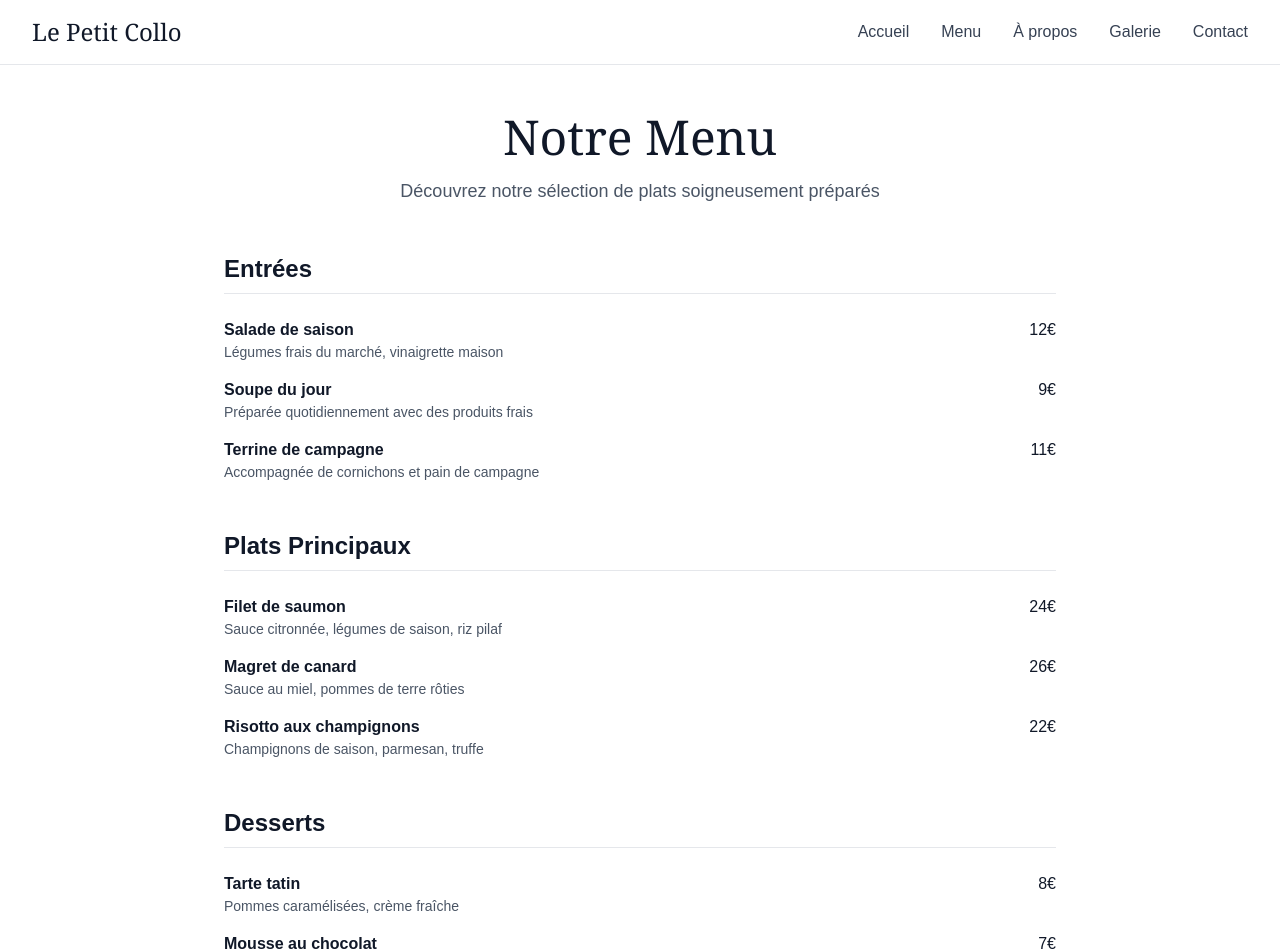
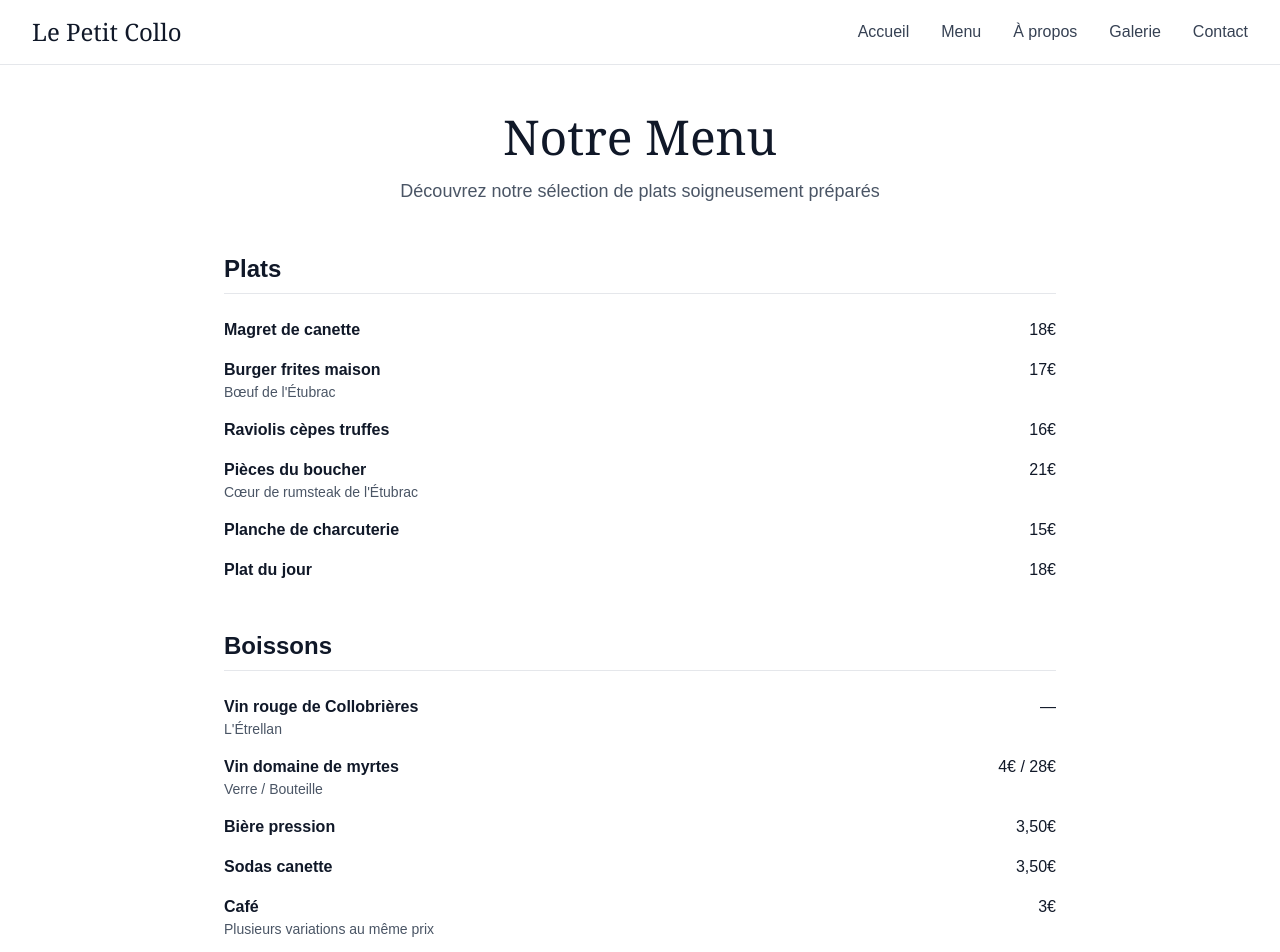
Before and after one commit to hicham-saddek/lepetitcollo, a Next.js app: page /menu in a window 1280 px wide. Shown: the top 952 px of the page. Built offline with nearby package versions, Linux system fonts and the light colour scheme.

Commit message:
Update menu items and prices in the restaurant website: rename sections, replace dishes, and adjust pricing for a more accurate representation of offerings.

```diff
--- a/app/menu/page.tsx
+++ b/app/menu/page.tsx
@@ -12,92 +12,91 @@ export default function Menu() {
         </div>
 
         <div className="space-y-12">
-          {/* Entrées */}
+          {/* Plats */}
           <section>
             <h2 className="text-2xl font-semibold text-gray-900 mb-6 border-b border-gray-200 pb-2">
-              Entrées
+              Plats
             </h2>
             <div className="space-y-4">
               <div className="flex justify-between items-start">
                 <div>
-                  <h3 className="font-semibold text-gray-900">Salade de saison</h3>
-                  <p className="text-gray-600 text-sm">Légumes frais du marché, vinaigrette maison</p>
+                  <h3 className="font-semibold text-gray-900">Magret de canette</h3>
                 </div>
-                <span className="text-gray-900 font-medium">12€</span>
+                <span className="text-gray-900 font-medium">18€</span>
               </div>
               <div className="flex justify-between items-start">
                 <div>
-                  <h3 className="font-semibold text-gray-900">Soupe du jour</h3>
-                  <p className="text-gray-600 text-sm">Préparée quotidiennement avec des produits frais</p>
+                  <h3 className="font-semibold text-gray-900">Burger frites maison</h3>
+                  <p className="text-gray-600 text-sm">Bœuf de l'Étubrac</p>
                 </div>
-                <span className="text-gray-900 font-medium">9€</span>
+                <span className="text-gray-900 font-medium">17€</span>
               </div>
               <div className="flex justify-between items-start">
                 <div>
-                  <h3 className="font-semibold text-gray-900">Terrine de campagne</h3>
-                  <p className="text-gray-600 text-sm">Accompagnée de cornichons et pain de campagne</p>
+                  <h3 className="font-semibold text-gray-900">Raviolis cèpes truffes</h3>
                 </div>
-                <span className="text-gray-900 font-medium">11€</span>
+                <span className="text-gray-900 font-medium">16€</span>
+              </div>
+              <div className="flex justify-between items-start">
+                <div>
+                  <h3 className="font-semibold text-gray-900">Pièces du boucher</h3>
+                  <p className="text-gray-600 text-sm">Cœur de rumsteak de l'Étubrac</p>
+                </div>
+                <span className="text-gray-900 font-medium">21€</span>
+              </div>
+              <div className="flex justify-between items-start">
+                <div>
+                  <h3 className="font-semibold text-gray-900">Planche de charcuterie</h3>
+                </div>
+                <span className="text-gray-900 font-medium">15€</span>
+              </div>
+              <div className="flex justify-between items-start">
+                <div>
+                  <h3 className="font-semibold text-gray-900">Plat du jour</h3>
+                </div>
+                <span className="text-gray-900 font-medium">18€</span>
               </div>
             </div>
           </section>
 
-          {/* Plats Principaux */}
+          {/* Boissons */}
           <section>
             <h2 className="text-2xl font-semibold text-gray-900 mb-6 border-b border-gray-200 pb-2">
-              Plats Principaux
+              Boissons
             </h2>
             <div className="space-y-4">
               <div className="flex justify-between items-start">
                 <div>
-                  <h3 className="font-semibold text-gray-900">Filet de saumon</h3>
-                  <p className="text-gray-600 text-sm">Sauce citronnée, légumes de saison, riz pilaf</p>
+                  <h3 className="font-semibold text-gray-900">Vin rouge de Collobrières</h3>
+                  <p className="text-gray-600 text-sm">L'Étrellan</p>
                 </div>
-                <span className="text-gray-900 font-medium">24€</span>
+                <span className="text-gray-900 font-medium">—</span>
               </div>
               <div className="flex justify-between items-start">
                 <div>
-                  <h3 className="font-semibold text-gray-900">Magret de canard</h3>
-                  <p className="text-gray-600 text-sm">Sauce au miel, pommes de terre rôties</p>
+                  <h3 className="font-semibold text-gray-900">Vin domaine de myrtes</h3>
+                  <p className="text-gray-600 text-sm">Verre / Bouteille</p>
                 </div>
-                <span className="text-gray-900 font-medium">26€</span>
+                <span className="text-gray-900 font-medium">4€ / 28€</span>
               </div>
               <div className="flex justify-between items-start">
                 <div>
-                  <h3 className="font-semibold text-gray-900">Risotto aux champignons</h3>
-                  <p className="text-gray-600 text-sm">Champignons de saison, parmesan, truffe</p>
+                  <h3 className="font-semibold text-gray-900">Bière pression</h3>
                 </div>
-                <span className="text-gray-900 font-medium">22€</span>
-              </div>
-            </div>
-          </section>
-
-          {/* Desserts */}
-          <section>
-            <h2 className="text-2xl font-semibold text-gray-900 mb-6 border-b border-gray-200 pb-2">
-              Desserts
-            </h2>
-            <div className="space-y-4">
-              <div className="flex justify-between items-start">
-                <div>
-                  <h3 className="font-semibold text-gray-900">Tarte tatin</h3>
-                  <p className="text-gray-600 text-sm">Pommes caramélisées, crème fraîche</p>
-                </div>
-                <span className="text-gray-900 font-medium">8€</span>
+                <span className="text-gray-900 font-medium">3,50€</span>
               </div>
               <div className="flex justify-between items-start">
                 <div>
-                  <h3 className="font-semibold text-gray-900">Mousse au chocolat</h3>
-                  <p className="text-gray-600 text-sm">Chocolat noir, chantilly</p>
+                  <h3 className="font-semibold text-gray-900">Sodas canette</h3>
                 </div>
-                <span className="text-gray-900 font-medium">7€</span>
+                <span className="text-gray-900 font-medium">3,50€</span>
               </div>
               <div className="flex justify-between items-start">
                 <div>
-                  <h3 className="font-semibold text-gray-900">Assiette de fromages</h3>
-                  <p className="text-gray-600 text-sm">Sélection de fromages locaux</p>
+                  <h3 className="font-semibold text-gray-900">Café</h3>
+                  <p className="text-gray-600 text-sm">Plusieurs variations au même prix</p>
                 </div>
-                <span className="text-gray-900 font-medium">10€</span>
+                <span className="text-gray-900 font-medium">3€</span>
               </div>
             </div>
           </section>
```
